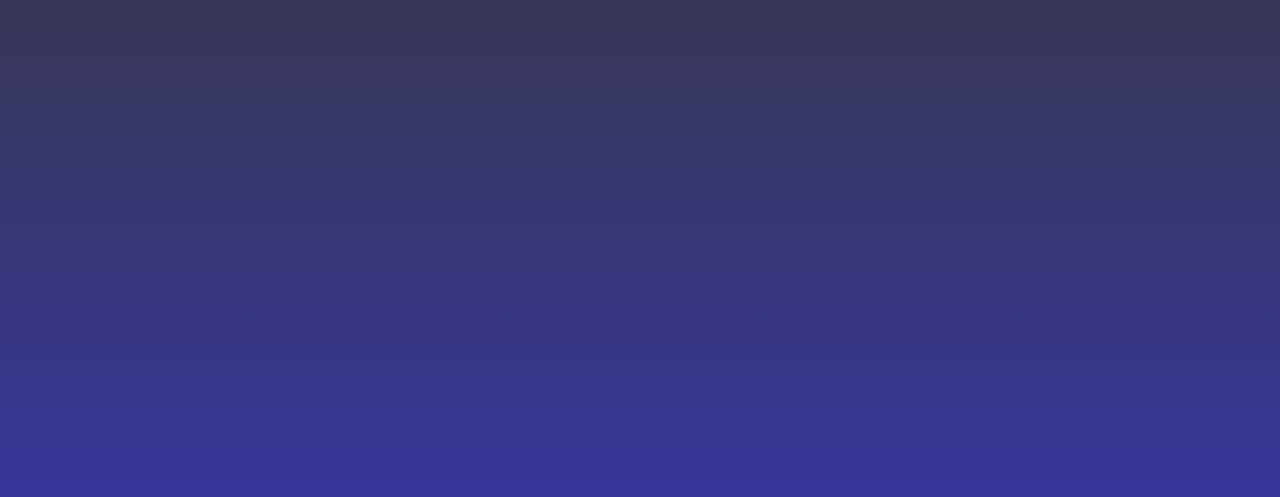
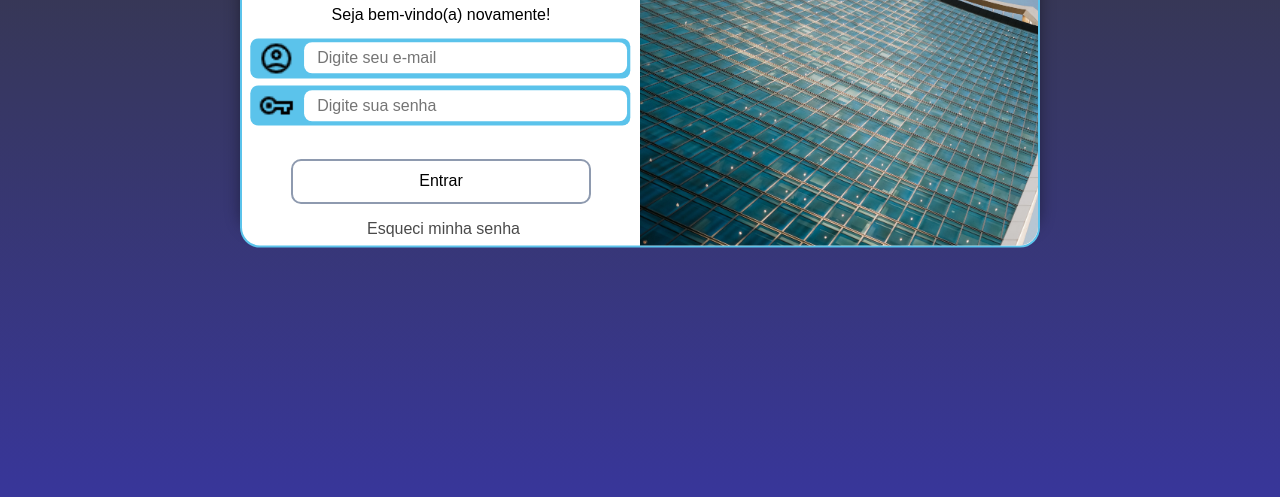
Before and after one commit to williamsilvapeixoto/projeto-login, a plain HTML site: page index.html in a window 1280 px wide. Shown: the part 303-800 px from the top of the page. Drawn offline with Linux system fonts and the light colour scheme.

Commit message:
Update media-query.css

```diff
--- a/media-query.css
+++ b/media-query.css
@@ -11,7 +11,7 @@
 */
 
 :root{
-    --verde: #81f499;
+    --verde: #c4ffd0;
     --cinza: #8e9aaf;
     --laranja: #fb905e;
     --cinza-marrom: #36382e;
@@ -71,7 +71,13 @@ div#tela-login{
     text-align: center;
     position: relative;
     top: -50%;
-    transform: translate(20%, -50%);
+    left: 23%;
+    transform: translate(-5%, -50%);
+    width: 50vw;
+    box-sizing: border-box;
+    overflow: hidden;
+    margin: auto;
+
 }
 
 section#login div#tela-login h1{
@@ -91,7 +97,7 @@ section#email{
     margin: 7px 5px 0 5px;
     border-radius: 8px;
     height: 40px;
-    width: 56%;
+    width: 97%;
     position: relative;
     left: 50%;
     transform: translate(-51%);
@@ -105,21 +111,13 @@ section#email img{
     margin-left: 8px;
 }
 
-section#senha img{
-    height: 90%;
-    position: absolute;
-    left: 0%;
-    top: 5%;
-    margin-left: 8px;
-}
-
 section#email input{
     width: 85%;
-    height: 80%;
+    height: 78%;
     position: absolute;
-    left: 3.75%;
-    top: 11%;
-    transform: translate(12%, -4%);
+    left: 3.5%;
+    top: 13%;
+    transform: translate(12.6%, -4%);
     border-radius: 8px;
     border: none;
     font-size: 1em;
@@ -131,22 +129,30 @@ section#email input:focus-within, section#senha input:focus-within{
 
 section#senha{
     background-color: var(--azul);
-    margin: 7px 5px 0 5px;
+    margin: 9px 5px 0 5px;
     border-radius: 8px;
     height: 40px;
-    width: 56%;
+    width: 97%;
     position: relative;
     left: 50%;
     transform: translate(-51%);
 }
 
+section#senha img{
+    height: 90%;
+    position: absolute;
+    left: 0%;
+    top: 5%;
+    margin-left: 8px;
+}
+
 section#senha input{
     width: 85%;
-    height: 80%;
+    height: 78%;
     position: absolute;
-    left: 3.75%;
-    top: 10%;
-    transform: translate(12%, 0%);
+    left: 3.5%;
+    top: 11%;
+    transform: translate(12.6%, 0%);
     border-radius: 8px;
     border: none;
     font-size: 1em;
@@ -170,7 +176,7 @@ section#sub input{
     transform: translate(-50%, -50%);
     cursor: pointer;
     height: 45px;
-    width: 55%;
+    width: 70%;
     border-radius: 10px;
     border-color: lightgray;
     box-shadow: none;
@@ -195,3 +201,153 @@ section#eas a:hover{
 }
 
 }
+
+@media screen and (min-width: 993px){
+
+    section#login{
+        text-align: center;
+        background-color: white;
+        height: 325px;
+        width: 800px;
+        position: absolute;
+        top: 50%;
+        left: 50%;
+        transform: translate(-50%, -50%);
+        border-radius: 20px;
+        border: 2px solid var(--azul);
+        transition-duration: 0.5s;
+        box-shadow: 0 -16px 15px rgba(0, 0, 0, 0.39);
+    }
+
+    div#imagem{
+        position: relative;
+        left: 50%;
+        background-image: url('imagens/predio-login.jpg');
+        background-size: cover;
+        background-position: left center;
+        width: 50%;
+        height: 100%;
+        border-radius: 0 18.5px 18.5px 0;
+    }
+
+    div#tela-login{
+        text-align: center;
+        position: relative;
+        top: -50%;
+        left: 25%;
+        transform: translate(-50%, -50%);
+        width: 400px;
+        height: 320px;
+    }
+
+    section#login div#tela-login h1{
+        text-align: center;
+        padding: 20px;
+        font-size: 2.2em;
+    }
+
+    div#tela-login p{
+        padding: 0 8px 8px 8px;
+    }
+
+    section#email{
+        background-color: var(--azul);
+        margin: 7px 5px 0 5px;
+        border-radius: 8px;
+        height: 40px;
+        width: 380px;
+        position: relative;
+        left: 50%;
+        transform: translate(-51.5%);
+    }
+
+    section#email img{
+        height: 90%;
+        position: absolute;
+        left: 0%;
+        top: 5%;
+        margin-left: 8px;
+    }
+
+    section#email input{
+        width: 85%;
+        height: 31px;
+        position: absolute;
+        left: 3.9%;
+        top: 14%;
+        transform: translate(12%, -4%);
+        border-radius: 8px;
+        border: none;
+        font-size: 1em;
+    }
+
+    section#email input:focus-within, section#senha input:focus-within{
+        background-color: var(--verde);
+    }
+
+    section#senha{
+        background-color: var(--azul);
+        margin: 7px 5px 0 5px;
+        border-radius: 8px;
+        height: 40px;
+        width: 380px;
+        position: relative;
+        left: 50%;
+        transform: translate(-51.5%);
+    }
+
+    section#senha input{
+        width: 85%;
+        height: 31px;
+        position: absolute;
+        left: 3.9%;
+        top: 16.5%;
+        transform: translate(12%, -4%);
+        border-radius: 8px;
+        border: none;
+        font-size: 1em;
+    }
+
+    section#senha img{
+        height: 90%;
+        position: absolute;
+        left: 0%;
+        top: 5%;
+        margin-left: 8px;
+    }
+
+    section#sub input{
+        position: absolute;
+        top: 80%;
+        left: 50%;
+        transform: translate(-50%, -50%);
+        cursor: pointer;
+        height: 45px;
+        width: 75%;
+        border-radius: 10px;
+        border-color: lightgray;
+        box-shadow: none;
+        background-color: white;
+        border: 2px solid var(--cinza);
+        font-size: 1em;
+    }
+
+    section#sub input:hover{
+        background-color: var(--cinza);
+        color: white;
+        border: 2px solid var(--laranja);
+    }
+
+    section#eas a{
+        position: absolute;
+        top: 92%;
+        left: 51%;
+        transform: translate(-51%, 0%);
+        text-decoration: none;
+        color: rgb(74, 74, 74);
+    }
+
+    section#eas a:hover{
+        text-decoration: underline;
+    }
+}
```
